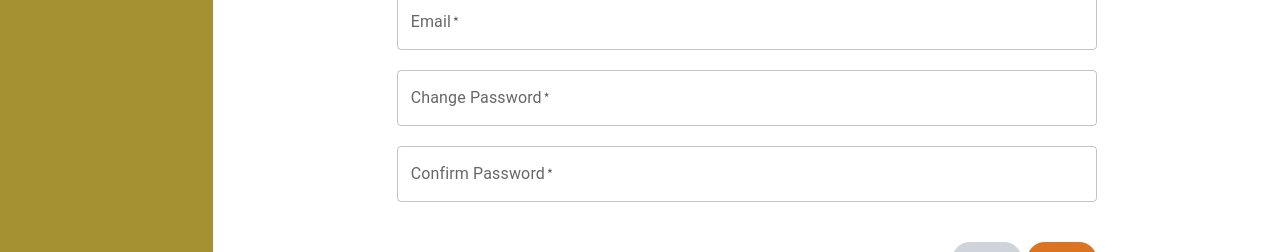
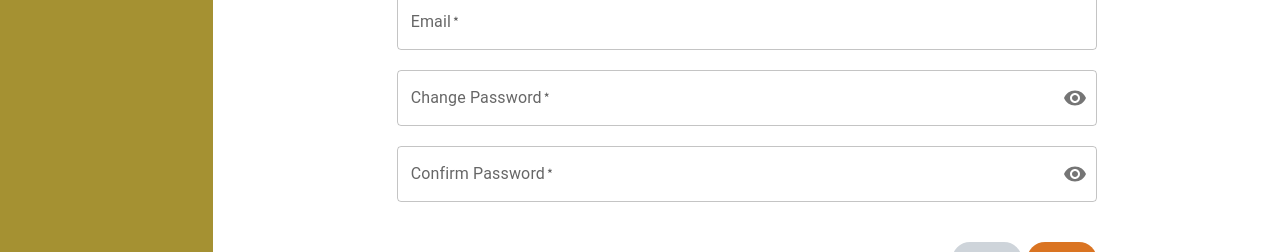
Before and after one commit to alleyahPCM/PhilEvent, a React (Create React App) app: page /Settings in a window 1280 px wide. Shown: the part 392-644 px from the top of the page. Built offline with nearby package versions, Linux system fonts and the light colour scheme; no server answers.

Commit message:
Settings Yup Validated

```diff
--- a/src/components/EventCalendar.jsx
+++ b/src/components/EventCalendar.jsx
@@ -81,7 +81,7 @@ const EventCalendar = () => {
 
             <Modal show={selectedEvent !== null} onHide={handleCloseModal}>
               <Modal.Header closeButton>
-                <Modal.Title>{selectedEvent?.title}</Modal.Title>
+                <Modal.Title style={{color: '#DA7422', fontWeight: 'bold'}}>{selectedEvent?.title}</Modal.Title>
               </Modal.Header>
               <Modal.Body>
                 <p>{selectedEvent?.description}</p>
--- a/src/components/Settings.jsx
+++ b/src/components/Settings.jsx
@@ -3,6 +3,10 @@ import { Container, Button, Toast } from 'react-bootstrap';
 import styled from 'styled-components';
 import TextField from '@mui/material/TextField';
 import axios from 'axios';
+
+import { settingsSchema } from "../validations/UserValidation";
+import { Visibility, VisibilityOff } from '@mui/icons-material';
+import IconButton from '@mui/material/IconButton';
 
 const Title = styled.h2`
   font-weight: bold;
@@ -75,21 +79,76 @@ const Settings = () => {
       .catch(err => console.log(err))
   }, []);
 
+  const [errorMessages, setErrorMessages] = useState({
+    firstName: '',
+    lastName: '',
+    username: '',
+    email: '',
+    pass: '',
+    confpass: ''
+  });
+
+  const updateUserInfo = async () => {
+    try {
+      // Fetch updated user info from the database and update state
+      const res = await axios.get("http://localhost:8080/fetch-user-info");
+      const user = res.data.user;
+
+      // Set pass and confpass to blank in the user object
+      const { pass, confpass, ...userInfoWithoutPass } = user;
+      const updatedUser = { ...userInfoWithoutPass, pass: '', confpass: '' };
+
+      // Reset the form to initial values and clear error messages
+      setUserInfo(updatedUser);
+      setInitialUserInfo(user);
+      setErrorMessages({
+        firstName: '',
+        lastName: '',
+        username: '',
+        email: '',
+        pass: '',
+        confpass: ''
+      });
+      console.log(user);
+    } catch (err) {
+      console.log(err);
+    }
+  };
+
+
   const handleSave = async () => {
     try {
+      // Validate the userInfo object using the settingsSchema
+      await settingsSchema.validate(userInfo, { abortEarly: false });
+
       if (userInfo.pass === userInfo.confpass) {
         const response = await axios.put('http://localhost:8080/update-user-info', userInfo);
         setErrorMessage(response.data.message);
-        setStatus("success")
-        // No need to setToast here unless you specifically want to use it
-        setUserInfo({ ...initialUserInfo, pass: initialUserInfo.pass || '', confpass: initialUserInfo.confpass || '' });
+        setStatus("success");
+
+        // Call the updateUserInfo function to reset and fetch updated user info
+        await updateUserInfo();
       } else {
         setErrorMessage("Password does not Match!");
         setStatus("danger")
       }
     } catch (error) {
+      if (error.name === 'ValidationError') {
+        const errors = {};
+
+        // Handle Yup validation errors for each field
+        error.inner.forEach(err => {
+          errors[err.path] = err.message;
+        });
+
+        setErrorMessages(errors); // Set error messages for each field
+        setStatus("danger");
+        setErrorMessage("Please fix the errors before saving!");
+      } else {
         console.error('Error updating user information:', error);
-      // Set an error message here if needed
+        setErrorMessage("An error occurred while saving. Please try again.");
+        setStatus("danger");
+      }
     }
   };
 
@@ -102,6 +161,17 @@ const Settings = () => {
     });
   };
 
+  const [showPassword, setShowPassword] = useState(false);
+  const [showConfirmPassword, setShowConfirmPassword] = useState(false);
+
+  const handleInputChange = (field, value) => {
+    setUserInfo(prevUserInfo => ({
+      ...prevUserInfo,
+      [field]: value,
+    }));
+  };
+
+
   return (
     <Container style={{ marginTop: '20px' }}>
       <Title>Settings</Title>
@@ -112,7 +182,9 @@ const Settings = () => {
           id="fname"
           label="First Name"
           value={userInfo.firstName}
-            onChange={(e) => setUserInfo({ ...userInfo, firstName: e.target.value })}
+          onChange={(e) => handleInputChange('firstName', e.target.value)}
+          error={!!errorMessages.firstName}
+          helperText={errorMessages.firstName || ''}
           style={{ marginBottom: 20 }}
         />
         <TextField
@@ -120,7 +192,9 @@ const Settings = () => {
           id="lname"
           label="Last Name"
           value={userInfo.lastName}
-            onChange={(e) => setUserInfo({ ...userInfo, lastName: e.target.value })}
+          onChange={(e) => handleInputChange('lastName', e.target.value )}
+          error={!!errorMessages.lastName}
+          helperText={errorMessages.lastName || ''}
           style={{ marginBottom: 20 }}
         />
         <TextField
@@ -128,7 +202,9 @@ const Settings = () => {
           id="uname"
           label="Username"
           value={userInfo.username}
-            onChange={(e) => setUserInfo({ ...userInfo, username: e.target.value })}
+          onChange={(e) => handleInputChange('username', e.target.value )}
+          error={!!errorMessages.username}
+          helperText={errorMessages.username || ''}
           style={{ marginBottom: 20 }}
         />
         <TextField
@@ -136,26 +212,55 @@ const Settings = () => {
           id="email"
           label="Email"
           value={userInfo.email}
-            onChange={(e) => setUserInfo({ ...userInfo, email: e.target.value })}
+          onChange={(e) => handleInputChange('email', e.target.value )}
+          error={!!errorMessages.email}
+          helperText={errorMessages.email || ''}
           style={{ marginBottom: 20 }}
         />
         <TextField
           required
           id="changepass"
           label="Change Password"
-            type="password"
-            value={userInfo.pass} // Use value prop instead of defaultValue
-            onChange={(e) => setUserInfo({ ...userInfo, pass: e.target.value })}
+          type={showPassword ? 'text' : 'password'}
+          value={userInfo.pass}
+          onChange={(e) => handleInputChange('pass', e.target.value )}
+          error={!!errorMessages.pass}
+          helperText={errorMessages.pass || ''}
           style={{ marginBottom: 20 }}
+          InputProps={{
+            endAdornment: (
+              <IconButton
+                aria-label="toggle password visibility"
+                onClick={() => setShowPassword(!showPassword)}
+                edge="end"
+              >
+                {showPassword ? <VisibilityOff /> : <Visibility />}
+              </IconButton>
+            ),
+          }}
         />
+
         <TextField
           required
           id="confirmpass"
           label="Confirm Password"
-            type="password"
-            value={userInfo.confpass} // Use value prop instead of defaultValue
-            onChange={(e) => setUserInfo({ ...userInfo, confpass: e.target.value.toString() })}
+          type={showConfirmPassword ? 'text' : 'password'}
+          value={userInfo.confpass}
+          onChange={(e) => handleInputChange('confpass', e.target.value )}
+          error={!!errorMessages.confpass}
+          helperText={errorMessages.confpass || ''}
           style={{ marginBottom: 20 }}
+          InputProps={{
+            endAdornment: (
+              <IconButton
+                aria-label="toggle confirm password visibility"
+                onClick={() => setShowConfirmPassword(!showConfirmPassword)}
+                edge="end"
+              >
+                {showConfirmPassword ? <VisibilityOff /> : <Visibility />}
+              </IconButton>
+            ),
+          }}
         />
           <ButtonWrapper>
             <CancelButton onClick={handleCancel}>Cancel</CancelButton>
--- a/src/validations/UserValidation.js
+++ b/src/validations/UserValidation.js
@@ -15,3 +15,12 @@ export const loginSchema = yup.object().shape({
     cpassword: yup.string().required('This field is required.'),
     remember: yup.boolean()
 })
+
+export const settingsSchema = yup.object().shape({
+    firstName: yup.string().required("First Name is required!"),
+    lastName: yup.string().required("Last Name is required!"),
+    username: yup.string().required("Username is required!"),
+    email: yup.string().email().required("Email is required!").matches(/^[a-zA-Z0-9._%+-]+@[a-zA-Z0-9.-]+\.[a-zA-Z]{2,}$/, "Invalid Email!"),
+    pass: yup.string().min(8, "Password must be at least 8 characters!").required("Password is required!").matches(/^(?=.*[A-Z])(?=.*[a-z])(?=.*\d)[A-Za-z\d]{8,}$/, "Password must contain at least 1 number and uppercase letter!"),
+    confpass: yup.string().required("Confirm Password is required!").oneOf([yup.ref("pass"), null], "Passwords do not match!"),
+  });
```
Also changed, not shown: src/server/server.js (+9 -8 lines). Lines whose indentation alone changed are shown as unchanged.
